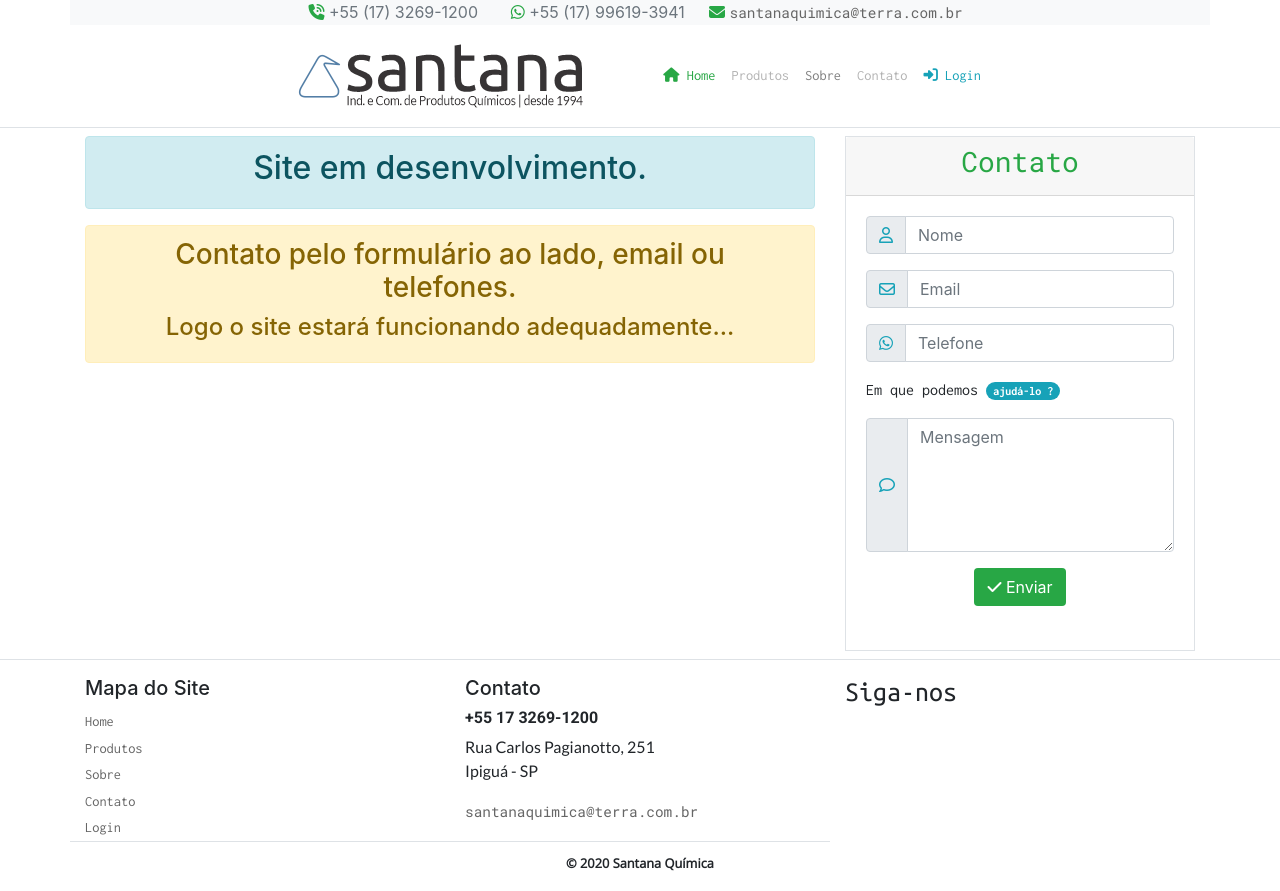
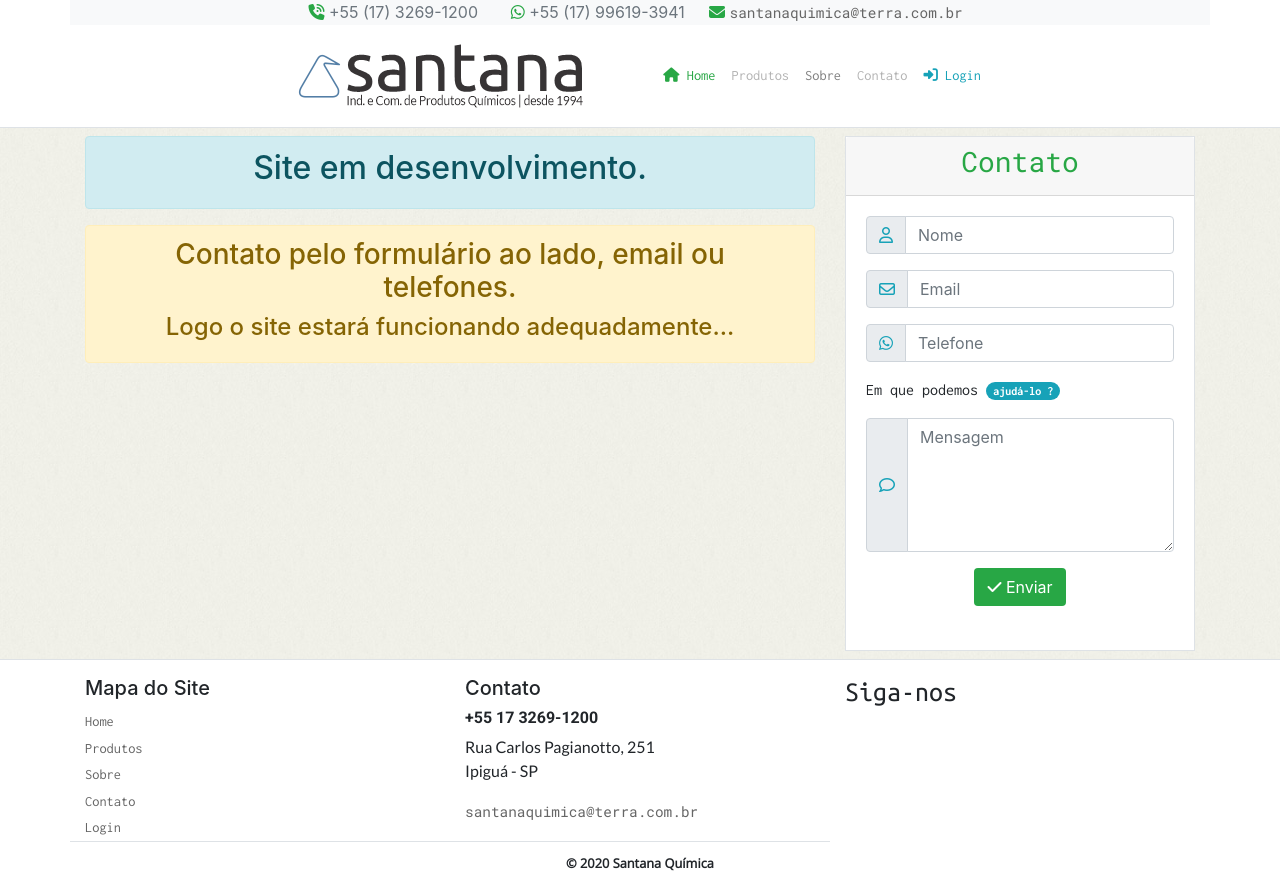
Before and after one commit to jcsj89/santana, a PHP site: template templates/home.twig in a window 1280 px wide. Run offline with PHP 8.4, Linux system fonts and the light colour scheme; the template is opened without the code that fills it, so the values that code supplies are empty; some libraries are stand-ins or nearby versions; some web fonts are replaced.

Commit message:
08.04.20 -c fundo home

```diff
--- a/templates/base/base.twig
+++ b/templates/base/base.twig
@@ -8,7 +8,7 @@
 		{% include '/base/nav.twig'%}
 	</div>
 
-	<div class="container-fluid">
+	<div class="container-fluid bg-image">
 		{% block content %}{% endblock %}
 	</div>
 
--- a/templates/home.twig
+++ b/templates/home.twig
@@ -1,6 +1,6 @@
 {% extends 'base/base.twig' %}
 {% block content %}
-	<div class="container mt-2 mb-2">
+	<div class="container pt-2 pb-2">
 
 	{# --------------------------------------------------------
 		CONTEUDO DIVIDIDO POR DUAS COLUNAS
```
